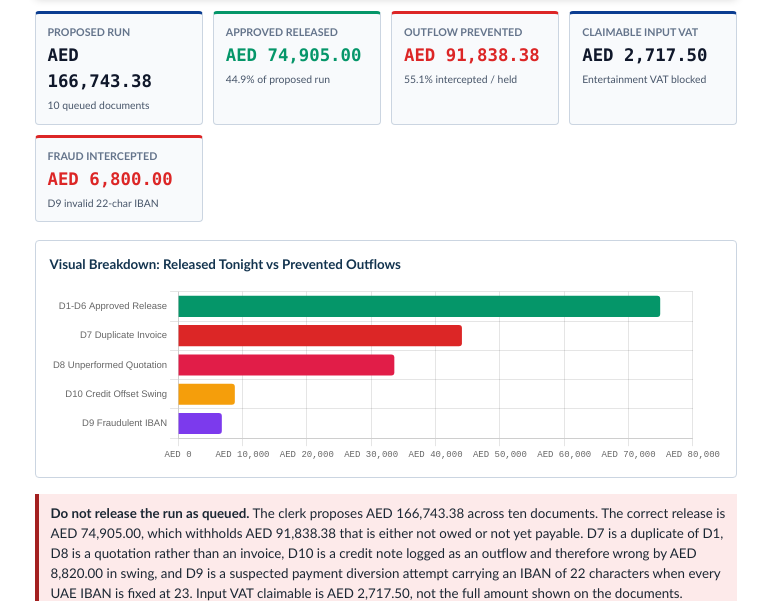
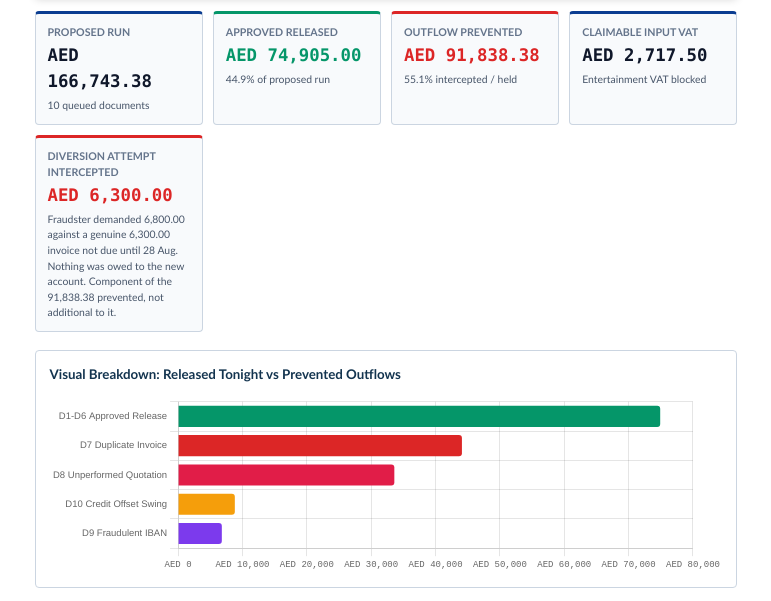
Before and after one commit to Rams-Lab-01/reconciliation-findings-2026, a website: page payables-review.html in a window 1280 px wide. Shown: the part 136-737 px from the top of the page, without its empty margins (254-1025 px from the left). Drawn offline with nearby package versions, Linux system fonts and the light colour scheme.

Commit message:
F1: Diversion attempt intercepted tile

```diff
--- a/payables-review.html
+++ b/payables-review.html
@@ -250,9 +250,9 @@
     <div class="kpi-box-sub">Entertainment VAT blocked</div>
   </div>
   <div class="kpi-box danger">
-    <div class="kpi-box-label">Fraud Intercepted</div>
-    <div class="kpi-box-val" style="color:#dc2626;">AED 6,800.00</div>
-    <div class="kpi-box-sub">D9 invalid 22-char IBAN</div>
+    <div class="kpi-box-label">Diversion attempt intercepted</div>
+    <div class="kpi-box-val" style="color:#dc2626;">AED 6,300.00</div>
+    <div class="kpi-box-sub">Fraudster demanded 6,800.00 against a genuine 6,300.00 invoice not due until 28 Aug. Nothing was owed to the new account. Component of the 91,838.38 prevented, not additional to it.</div>
   </div>
 </div>
 
```
